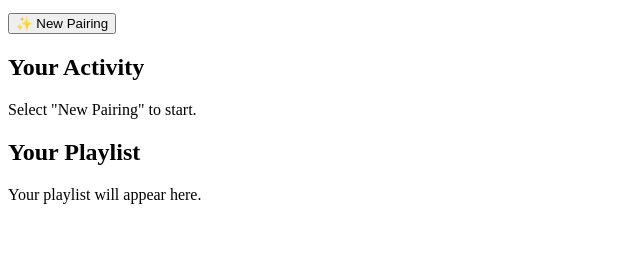
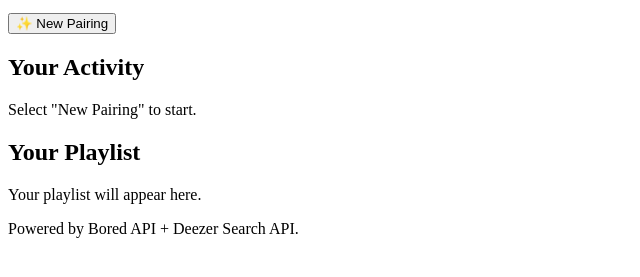
Before and after one commit to hksaini22304/lab7, a plain HTML site: page index.html in a window 1280 px wide. Shown: the part 101-378 px from the top of the page, without its empty margins (0-640 px from the left). Drawn offline with Linux system fonts and the light colour scheme.

Commit message:
Created Footer

```diff
--- a/index.html
+++ b/index.html
@@ -52,6 +52,12 @@
         </section>
     </main>
 
+    <footer>
+        <p>Powered by Bored API + Deezer Search API.</p>
+
+
+    </footer>
+
 
 </div>
 
```
